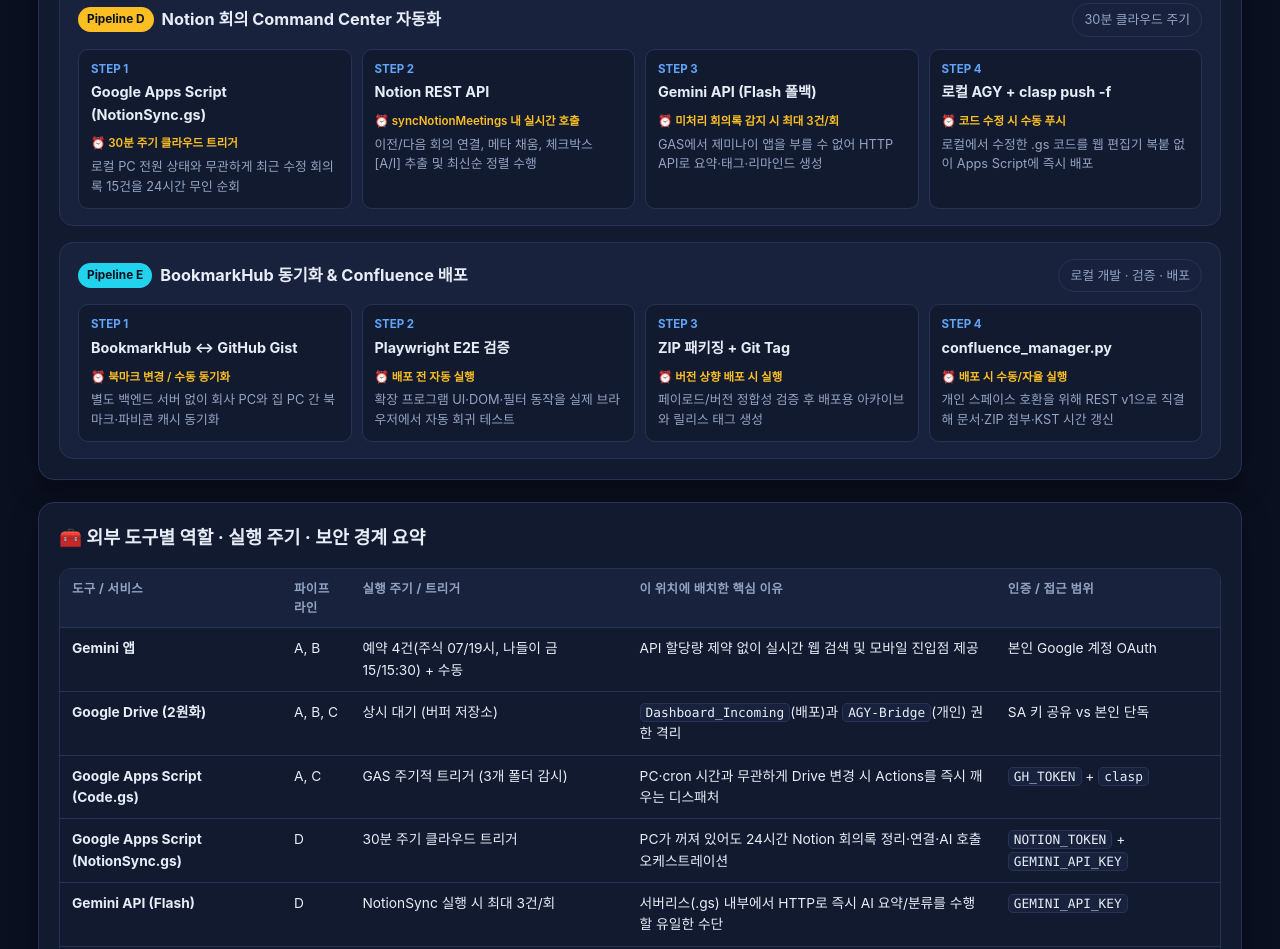
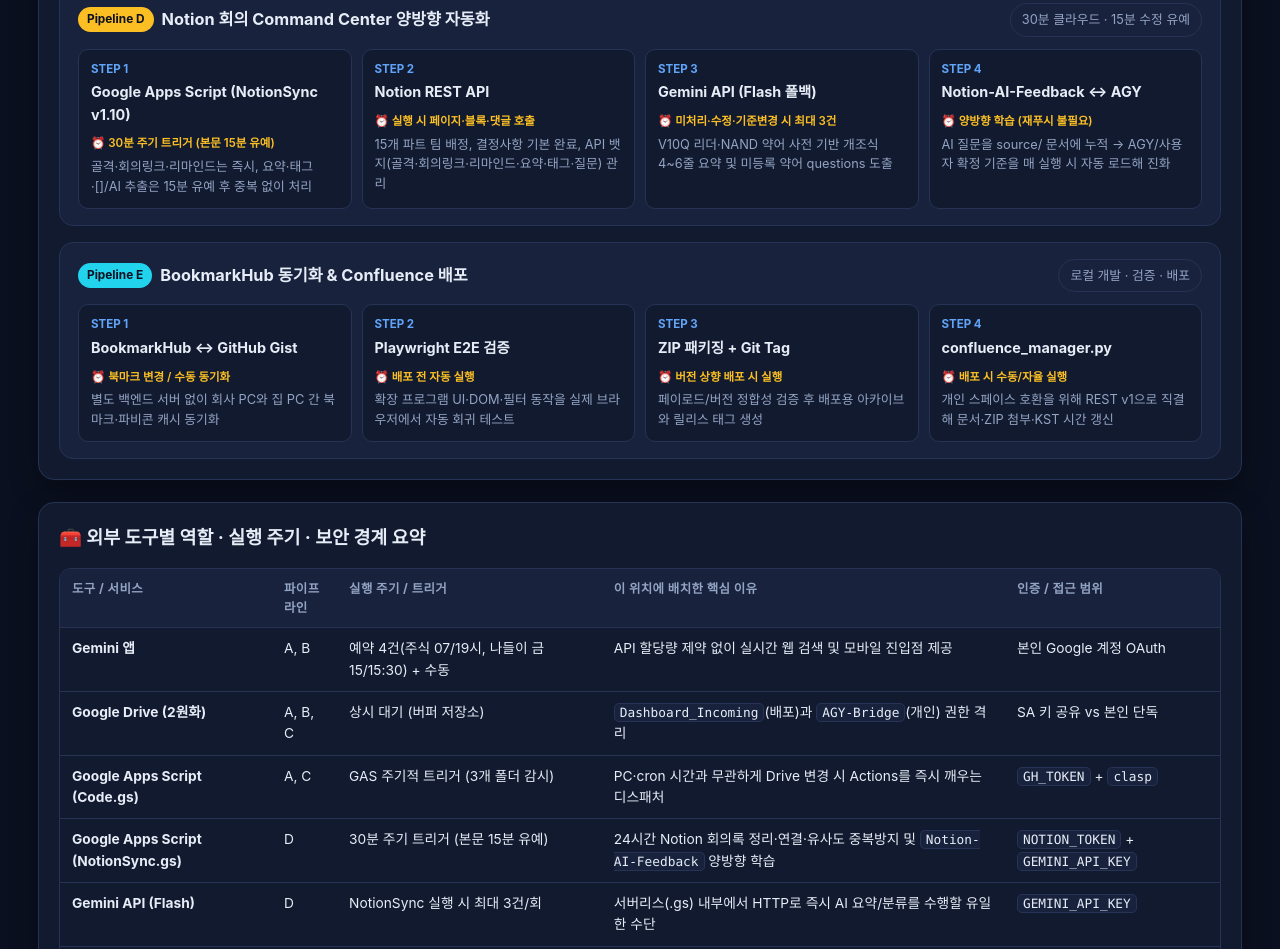
Before and after one commit to dh419/shared-docs, a plain HTML site: page docs/2026-11/2026-11-18-external-pipelines-architecture.html in a window 1280 px wide. Shown: the part 1851-2800 px from the top of the page. Drawn offline with Linux system fonts and the light colour scheme.

Commit message:
chore(docs): sync shared HTML documents from Google Drive

```diff
--- a/docs/2026-11/2026-11-18-external-pipelines-architecture.html
+++ b/docs/2026-11/2026-11-18-external-pipelines-architecture.html
@@ -365,7 +365,7 @@
         <p class="subtitle">F:\CLI 중심 클라우드·로컬 AI 하이브리드 자동화 맵 (역할, 실행 주기, 연결 및 개선 현황)</p>
       </div>
       <div class="header-actions">
-        <span class="badge-date">업데이트: 2026-11-18 KST</span>
+        <span class="badge-date">업데이트: 2026-11-19 KST</span>
         <button id="themeToggle" class="theme-btn" type="button" aria-label="테마 전환">
           <span id="themeIcon">🌙</span>
           <span id="themeText">다크 모드</span>
@@ -430,6 +430,7 @@
             </marker>
           </defs>
 
+          <!-- Layer Headers -->
           <text x="20" y="24" class="layer-label">1. 입력 / 트리거 (Trigger)</text>
           <text x="275" y="24" class="layer-label">2. 완충 / 브리지 (Buffer)</text>
           <text x="555" y="24" class="layer-label">3. 감시 / 실행 엔진 (GAS · Actions · CLI)</text>
@@ -439,6 +440,7 @@
           <line x1="530" y1="36" x2="530" y2="520" stroke="var(--border)" stroke-dasharray="4 4" />
           <line x1="825" y1="36" x2="825" y2="520" stroke="var(--border)" stroke-dasharray="4 4" />
 
+          <!-- Edges -->
           <path data-pipes="p1" class="edge cv-flow" stroke="#60a5fa" marker-end="url(#arr-blue)" d="M230,90 L275,90" />
           <path data-pipes="p1 p3" class="edge cv-flow" stroke="#60a5fa" marker-end="url(#arr-blue)" d="M505,86 L555,86" />
           <path data-pipes="p1 p3" class="edge cv-flow" stroke="#60a5fa" marker-end="url(#arr-blue)" d="M675,134 L675,172" />
@@ -460,6 +462,7 @@
           <path data-pipes="p5" class="edge cv-flow" stroke="#22d3ee" marker-end="url(#arr-cyan)" d="M795,330 L850,234" />
           <path data-pipes="p5" class="edge cv-flow" stroke="#22d3ee" marker-end="url(#arr-cyan)" d="M795,485 L850,485" />
 
+          <!-- Layer 1 -->
           <g data-pipes="p1 p2">
             <rect x="20" y="48" width="210" height="94" class="node-box" />
             <circle cx="36" cy="66" r="4.5" fill="#60a5fa" class="cv-pulse" />
@@ -484,6 +487,7 @@
             <text x="32" y="507" class="node-sub">회사 ↔ 집 북마크·파비콘 동기화</text>
           </g>
 
+          <!-- Layer 2 -->
           <g data-pipes="p1 p3">
             <rect x="275" y="48" width="230" height="98" class="node-box" />
             <text x="287" y="70" class="node-title">Dashboard_Incoming</text>
@@ -493,23 +497,24 @@
             <text x="287" y="138" class="node-sub">개인 드라이브와 권한 격리</text>
           </g>
 
-          <g data-pipes="p2">
+          <g data-pipes="p2 p4">
             <rect x="275" y="182" width="230" height="86" class="node-box" />
             <text x="287" y="204" class="node-title">AGY-Bridge (비공개)</text>
             <text x="287" y="222" class="node-sub">eril82 단독 소유 (혼용 금지)</text>
-            <text x="287" y="239" class="node-sub">• Config + source/ + archive/</text>
-            <text x="287" y="256" class="node-sub">• 상단 Handoff 요약 유지</text>
+            <text x="287" y="239" class="node-sub">• Config + source/(Feedback) + archive/</text>
+            <text x="287" y="256" class="node-sub">• 상단 Handoff &amp; Last Actor 교대 턴</text>
           </g>
 
           <g data-pipes="p4">
             <rect x="275" y="362" width="230" height="82" class="node-box" />
             <circle cx="291" cy="380" r="4.5" fill="#fbbf24" class="cv-pulse" />
             <text x="303" y="384" class="node-title">Google Apps Script (NotionSync)</text>
-            <text x="287" y="402" class="node-sched">⏰ 30분 주기 클라우드 트리거</text>
-            <text x="287" y="418" class="node-sub">v1.4: 메타 채움 · 연결 · 정렬 · [A/I]</text>
-            <text x="287" y="434" class="node-sub">PC 꺼져도 24시간 무인 실행</text>
+            <text x="287" y="402" class="node-sched">⏰ 30분 주기 · 본문 15분 수정 유예</text>
+            <text x="287" y="418" class="node-sub">v1.10: 골격·연결·리마인드·유사도 중복방지</text>
+            <text x="287" y="434" class="node-sub">Notion-AI-Feedback 양방향 기준 자동 로드</text>
           </g>
 
+          <!-- Layer 3 -->
           <g data-pipes="p1 p3">
             <rect x="555" y="48" width="240" height="86" class="node-box" />
             <circle cx="571" cy="66" r="4.5" fill="#60a5fa" class="cv-pulse" />
@@ -539,8 +544,8 @@
           <g data-pipes="p4">
             <rect x="555" y="370" width="240" height="72" class="node-box" />
             <text x="567" y="392" class="node-title">Gemini API (Flash 폴백)</text>
-            <text x="567" y="410" class="node-sched">⏰ NotionSync 실행 시 호출 (최대 3건/회)</text>
-            <text x="567" y="427" class="node-sub">3.6/3.5-flash → preview → lite 순차</text>
+            <text x="567" y="410" class="node-sched">⏰ 미처리·수정·기준변경 시 최대 3건</text>
+            <text x="567" y="427" class="node-sub">V10Q 페르소나 · 개조식 요약 · 질문 도출</text>
           </g>
 
           <g data-pipes="p5">
@@ -550,6 +555,7 @@
             <text x="567" y="507" class="node-sub">DOM/E2E 검증 후 버전 동기화</text>
           </g>
 
+          <!-- Layer 4 -->
           <g data-pipes="p1 p3">
             <rect x="850" y="65" width="205" height="90" class="node-box" />
             <text x="862" y="88" class="node-title">GitHub Pages (3개 웹)</text>
@@ -568,8 +574,8 @@
           <g data-pipes="p4">
             <rect x="850" y="366" width="205" height="72" class="node-box" />
             <text x="862" y="388" class="node-title">Notion Command Center</text>
-            <text x="862" y="408" class="node-sub">회의록 DB · Action Items DB</text>
-            <text x="862" y="424" class="node-sub">리마인드 콜아웃 &amp; 시리즈 정렬</text>
+            <text x="862" y="408" class="node-sub">회의록 · A/I(15개 파트 · 결정=완료)</text>
+            <text x="862" y="424" class="node-sub">API 뱃지(질문 포함) · AI 댓글 연동</text>
           </g>
 
           <g data-pipes="p5">
@@ -698,34 +704,34 @@
           <div class="pipe-top">
             <div class="pipe-name">
               <span class="tag tag-amber">Pipeline D</span>
-              <span>Notion 회의 Command Center 자동화</span>
+              <span>Notion 회의 Command Center 양방향 자동화</span>
             </div>
-            <span class="badge-date">30분 클라우드 주기</span>
+            <span class="badge-date">30분 클라우드 · 15분 수정 유예</span>
           </div>
           <div class="steps-row">
             <div class="step-box">
               <div class="step-num">STEP 1</div>
-              <div class="step-tool">Google Apps Script (NotionSync.gs)</div>
-              <span class="step-sched">⏰ 30분 주기 클라우드 트리거</span>
-              <div class="step-why">로컬 PC 전원 상태와 무관하게 최근 수정 회의록 15건을 24시간 무인 순회</div>
+              <div class="step-tool">Google Apps Script (NotionSync v1.10)</div>
+              <span class="step-sched">⏰ 30분 주기 트리거 (본문 15분 유예)</span>
+              <div class="step-why">골격·회의링크·리마인드는 즉시, 요약·태그·[]/AI 추출은 15분 유예 후 중복 없이 처리</div>
             </div>
             <div class="step-box">
               <div class="step-num">STEP 2</div>
               <div class="step-tool">Notion REST API</div>
-              <span class="step-sched">⏰ syncNotionMeetings 내 실시간 호출</span>
-              <div class="step-why">이전/다음 회의 연결, 메타 채움, 체크박스 [A/I] 추출 및 최신순 정렬 수행</div>
+              <span class="step-sched">⏰ 실행 시 페이지·블록·댓글 호출</span>
+              <div class="step-why">15개 파트 팀 배정, 결정사항 기본 완료, API 뱃지(골격·회의링크·리마인드·요약·태그·질문) 관리</div>
             </div>
             <div class="step-box">
               <div class="step-num">STEP 3</div>
               <div class="step-tool">Gemini API (Flash 폴백)</div>
-              <span class="step-sched">⏰ 미처리 회의록 감지 시 최대 3건/회</span>
-              <div class="step-why">GAS에서 제미나이 앱을 부를 수 없어 HTTP API로 요약·태그·리마인드 생성</div>
+              <span class="step-sched">⏰ 미처리·수정·기준변경 시 최대 3건</span>
+              <div class="step-why">V10Q 리더·NAND 약어 사전 기반 개조식 4~6줄 요약 및 미등록 약어 questions 도출</div>
             </div>
             <div class="step-box">
               <div class="step-num">STEP 4</div>
-              <div class="step-tool">로컬 AGY + clasp push -f</div>
-              <span class="step-sched">⏰ 코드 수정 시 수동 푸시</span>
-              <div class="step-why">로컬에서 수정한 .gs 코드를 웹 편집기 복붙 없이 Apps Script에 즉시 배포</div>
+              <div class="step-tool">Notion-AI-Feedback ↔ AGY</div>
+              <span class="step-sched">⏰ 양방향 학습 (재푸시 불필요)</span>
+              <div class="step-why">AI 질문을 source/ 문서에 누적 → AGY/사용자 확정 기준을 매 실행 시 자동 로드해 진화</div>
             </div>
           </div>
         </article>
@@ -808,8 +814,8 @@
             <tr>
               <td><strong>Google Apps Script (NotionSync.gs)</strong></td>
               <td>D</td>
-              <td>30분 주기 클라우드 트리거</td>
-              <td>PC가 꺼져 있어도 24시간 Notion 회의록 정리·연결·AI 호출 오케스트레이션</td>
+              <td>30분 주기 트리거 (본문 15분 유예)</td>
+              <td>24시간 Notion 회의록 정리·연결·유사도 중복방지 및 <code>Notion-AI-Feedback</code> 양방향 학습</td>
               <td><code>NOTION_TOKEN</code> + <code>GEMINI_API_KEY</code></td>
             </tr>
             <tr>
```
